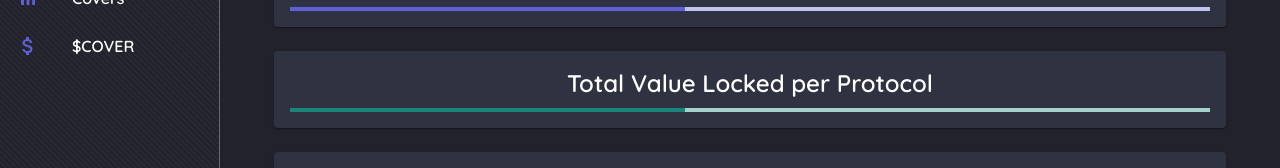
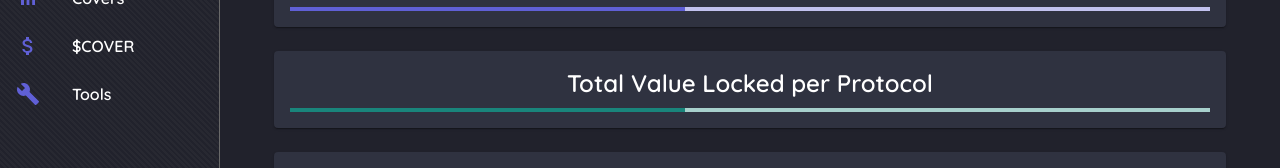
Before and after one commit to Laserbach/CoverDashboard, a React (Create React App) app: page / in a window 1280 px wide. Shown: the part 213-381 px from the top of the page. Built offline with nearby package versions, Linux system fonts and the light colour scheme; no server answers.

Commit message:
display Tools

```diff
--- a/src/App.tsx
+++ b/src/App.tsx
@@ -90,7 +90,7 @@ const useStyles = makeStyles((theme: Theme) =>
 const App: React.FC = () => {
   const classes = useStyles();
   const theme = useTheme();
-  const pages = ["Dashboard", "Covers", "$COVER"];
+  const pages = ["Dashboard", "Covers", "$COVER", "Tools"];
   const [mobileOpen = false, setMobileOpen] = useState<boolean>();
   const [pageSelected = pages[0], selectPage] = useState<string>();
 
```
